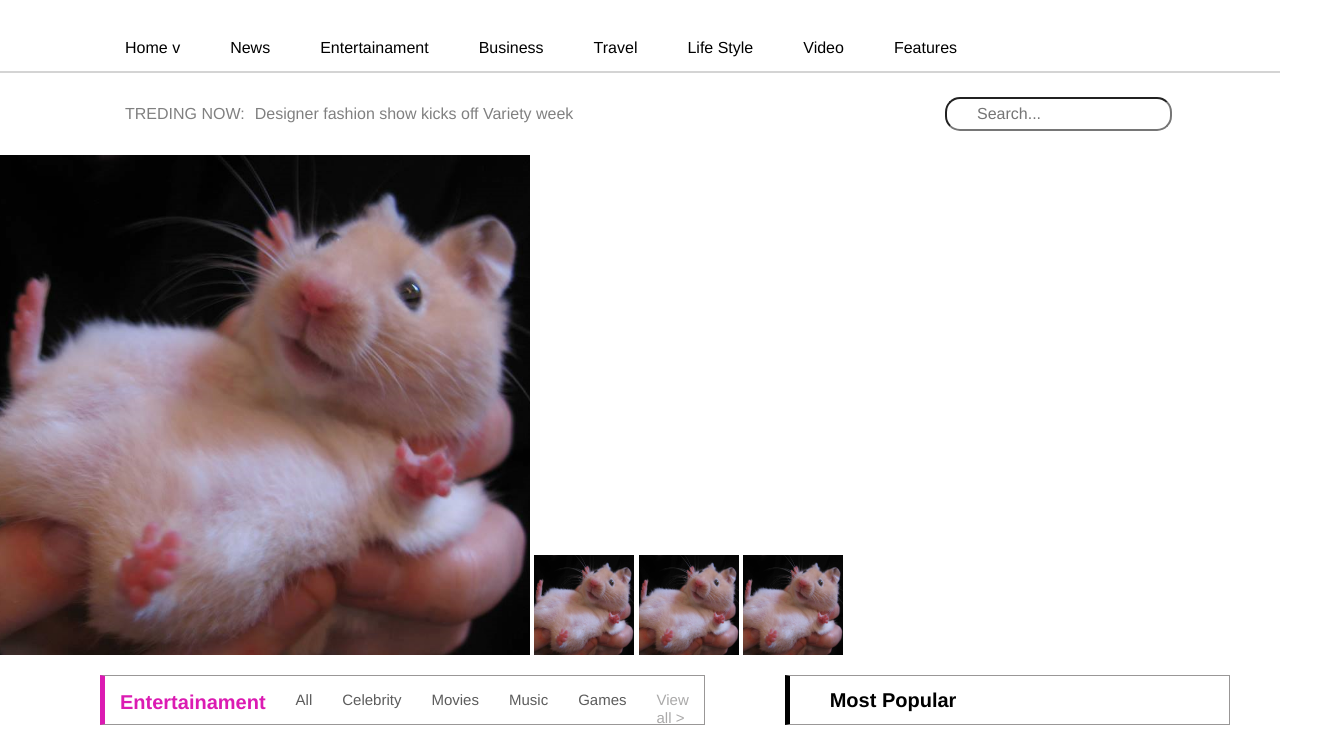
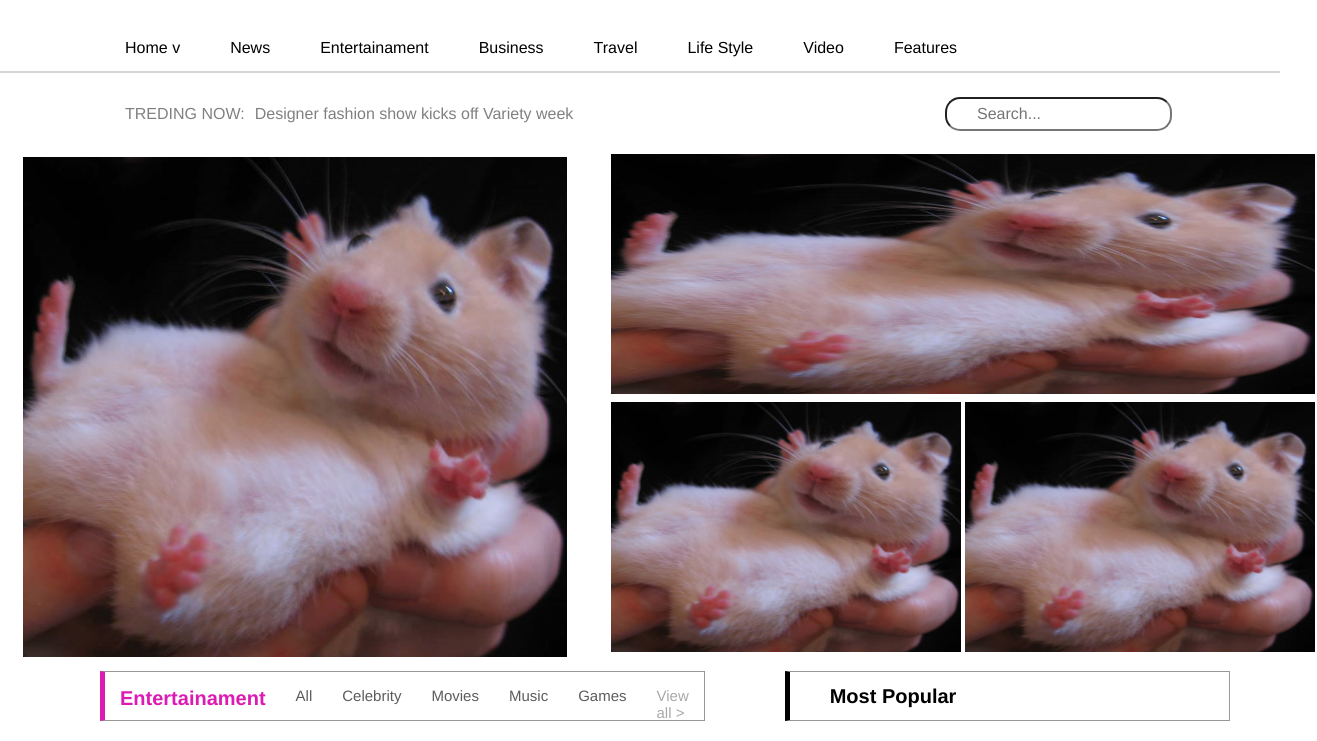
Before and after one commit to kenithts/page-exercise, a plain HTML site: page index.html in a window 1280 px wide. Shown: the part 171-912 px from the top of the page, 1317 px wide, since content can reach past the window. Drawn offline with nearby package versions, Linux system fonts and the light colour scheme.

Commit message:
Flexbox applied on image grid

```diff
--- a/index.html
+++ b/index.html
@@ -44,18 +44,17 @@
     </li>
 </ul>
 
-<grid1>
-    <img src=images/nhac.png style= width:530px;height:500px>
-</grid1>
-<grid2>
-    <img src=images/nhac.png style= width:100px;height:100px>
-</grid2>
-<grid3>
-    <img src=images/nhac.png style= width:100px;height:100px>
-</grid3>
-<grid4>
-    <img src=images/nhac.png style= width:100px;height:100px>
-</grid4>
+<ul class="grid">
+  <ul class="grid1">
+      <li class="grid-item"><img src=images/nhac.png style= width:544px;height:500px></li>
+  </ul>
+  <ul class="grid2">
+      <li class="grid-item"><img src=images/nhac.png style= width:704px;height:240px></li>
+      <li class="grid-item"><img src=images/nhac.png style= width:350px;height:250px></li>
+      <li class="grid-item"><img src=images/nhac.png style= width:350px;height:250px></li>
+
+  </ul>
+</ul>
 
 
 
--- a/style.css
+++ b/style.css
@@ -90,8 +90,38 @@ html{
 
 }
 
+.grid{
+  list-style: none;
+  display: flex;
+  margin-left: 15px;
+  align-content: center;
+  justify-content: center;
+  padding: none;
+}
 .grid1{
-  padding: 200px;
+  list-style: none;
+  display: flex;
+  align-content: center;
+  justify-content: flex-end;
+  width: 510px;
+  height: 500px;
+}
+
+.grid2{
+  list-style: none;
+
+  width: 710px;
+  height: 500px;
+  display: flex;
+  align-content: center;
+  justify-content: flex-end;
+  flex-wrap: wrap;
+  flex-direction: row;
+
+
+}
+.grid-item{
+padding: 2px;
 }
 
 .bot{
```
